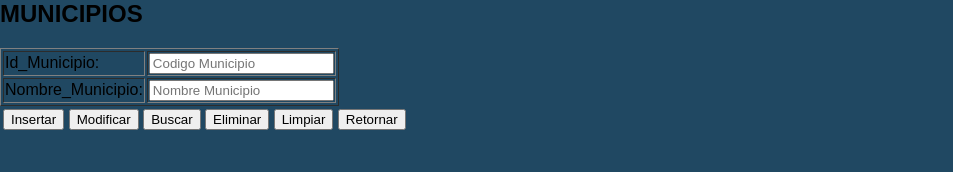
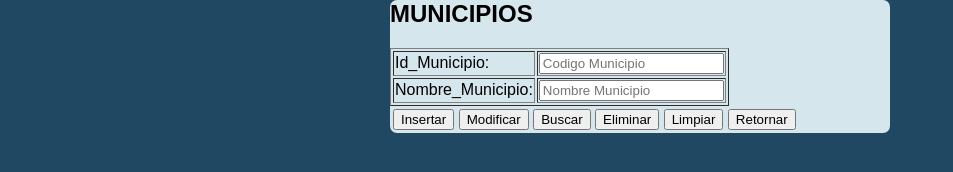
Before and after one commit to jbuitrago2021/Proyecto_Hortofruticola-No-2, a plain HTML site: page Form_municipio.html in a window 1280 px wide. Shown: the whole page, without its empty margins (0-953 px from the left). Drawn offline with Linux system fonts and the light colour scheme.

Commit message:
Update estilo_form_municipio.css

```diff
--- a/Style/estilo_form_municipio.css
+++ b/Style/estilo_form_municipio.css
@@ -15,7 +15,7 @@ body {
  text-align:center;
 }
 
-.form_municipio{
+.form-municipio{
  width:60%;
  max-width: 500px;
  margin:auto;
```
